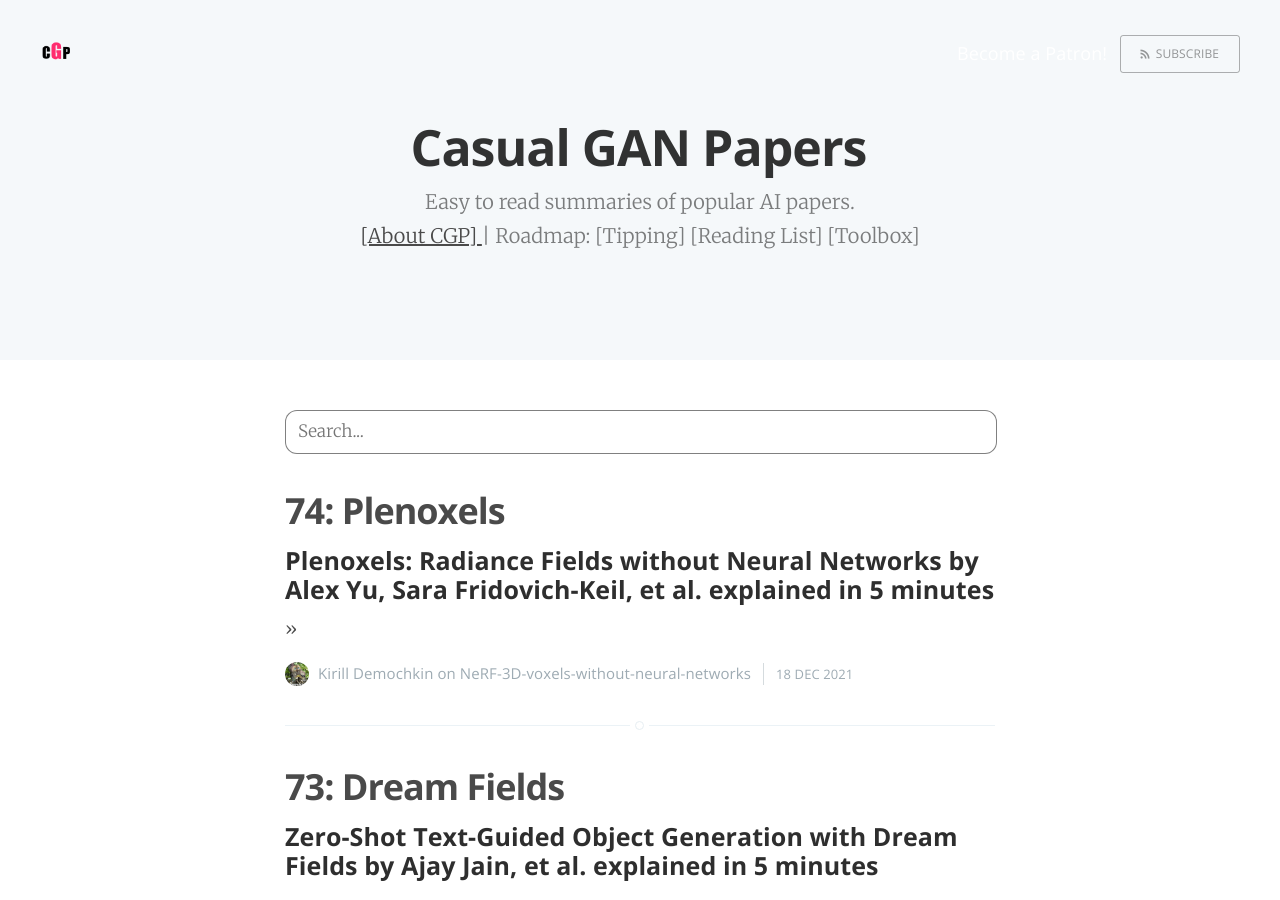
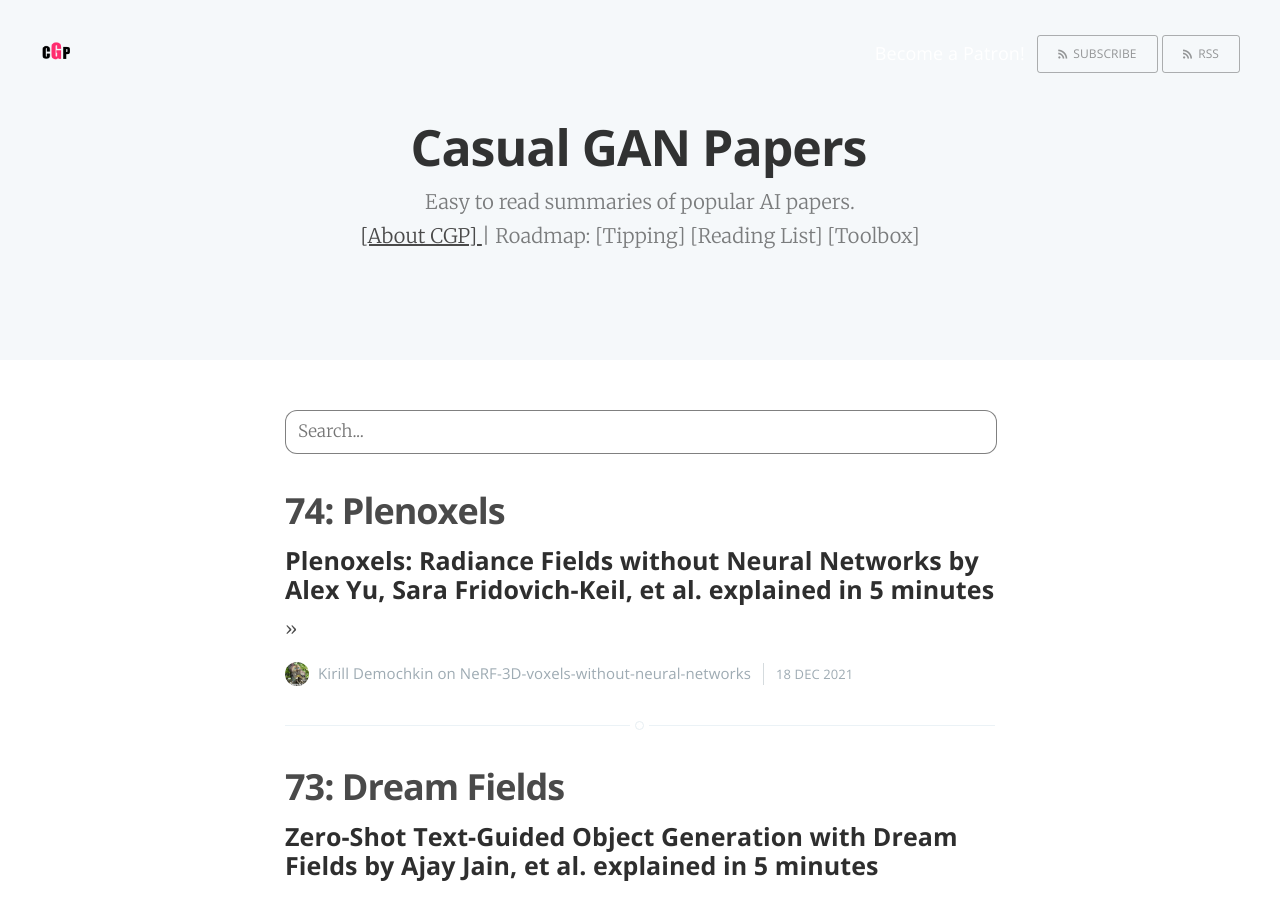
Before and after one commit to KirillDemochkin/kirilldemochkin.github.io, a Jekyll site: the page built from index.html, in a window 1280 px wide and 900 px high. Built offline with Jekyll 4.4.1, drawn with Linux system fonts in a browser that asks for light colours; the list of posts is cut into pages by our own code; comment, search, counter and statistics services are not loaded.

Commit message:
RSS Feed

```diff
--- a/_layouts/default.html
+++ b/_layouts/default.html
@@ -18,7 +18,7 @@
     <link rel="stylesheet" type="text/css" href="//fonts.googleapis.com/css?family=Merriweather:300,700,700italic,300italic|Open+Sans:700,400" />
     <!-- Customisation  -->
     <link rel="stylesheet" type="text/css" href="{{'/assets/css/main.css' | relative_url}} " />
-
+    <link rel="alternate" type="application/atom+xml" title="{{ site.title }}" href="{{/feed.xml | relative_url}}">
 </head>
 <body class="{% if page.post_class %}{{page.post_class}}{% else %}home-template{% endif %}">
 
--- a/index.html
+++ b/index.html
@@ -18,6 +18,7 @@ logo: '/assets/images/cgp_logo.png'
                 <a href="https://www.patreon.com/bePatron?u=53448948" data-patreon-widget-type="become-patron-button">Become a Patron!</a><script async src="https://c6.patreon.com/becomePatronButton.bundle.js"></script>
             </div>
             <a class="subscribe-button icon-feed" href="https://t.me/joinchat/yl2OQsQrGzNlMGQy">Subscribe</a>
+            <a class="subscribe-button icon-feed" href="{{/feed.xml | relative_url}}">RSS</a>
         </div>
     </nav>
     <div class="vertical">
```
